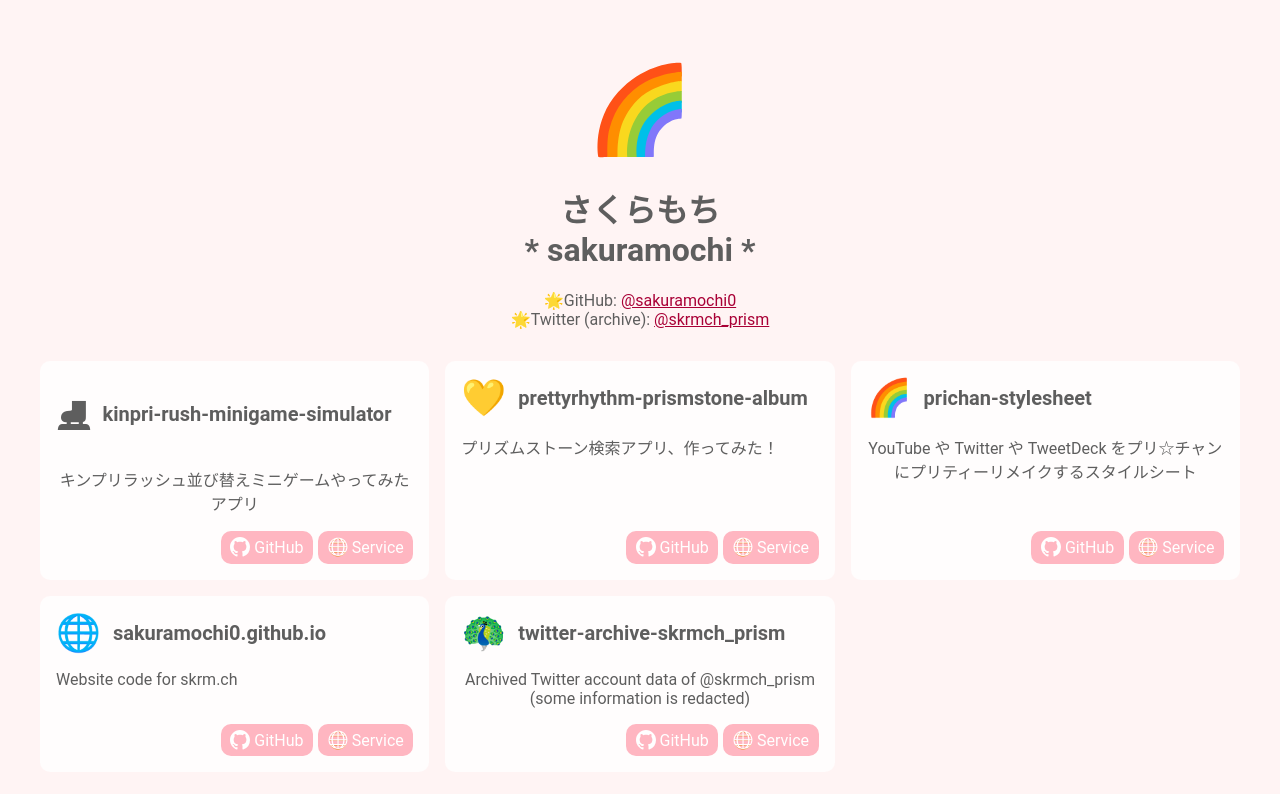
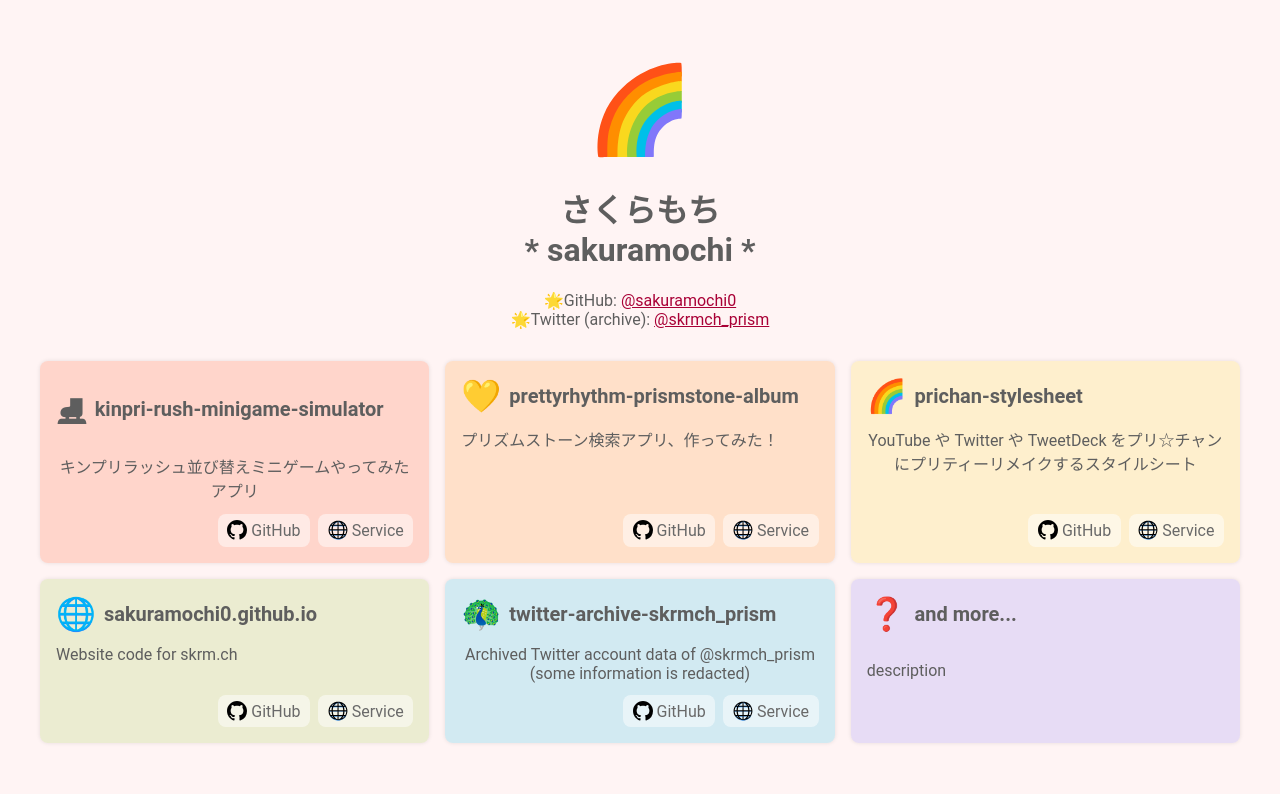
Before and after one commit to sakuramochi0/sakuramochi0.github.io, a Vue app: page / in a window 1280 px wide. Shown: the top 794 px of the page. Built offline with nearby package versions, Linux system fonts and the light colour scheme.

Commit message:
Make colors of cards rainbow

```diff
--- a/src/components/Home.vue
+++ b/src/components/Home.vue
@@ -49,9 +49,9 @@
         <span class="emoji">{{ repo.description.slice(0, 2) }}</span>
         {{ repo.name }}
       </div>
-      <div class="description">
-        <p>{{ repo.description.slice(2) }}</p>
-      </div>
+      <p class="description">
+        {{ repo.description.slice(2) }}
+      </p>
       <div class="buttons">
         <a class="button" :href="repo.html_url" target="_blank" rel="noopener">
           <img alt="GitHub icon" src="/src/assets/github.svg" />
@@ -63,14 +63,19 @@
         >
       </div>
     </div>
+    <div class="card">
+      <div class="title">
+        <span class="emoji">❓</span>
+        and more...
+      </div>
+      <div class="description">
+        <p>description</p>
+      </div>
+    </div>
   </div>
 </template>
 
 <style lang="scss">
-:root {
-  --snow: rgba(255, 255, 255, 0.8);
-}
-
 #app {
   font-family: Roboto, sans-serif;
   -webkit-font-smoothing: antialiased;
@@ -82,23 +87,6 @@
 
   a {
     color: #a90036;
-  }
-
-  .button {
-    background: lightpink;
-    border: none;
-    padding: 0.4rem 0.6rem;
-    border-radius: 10px;
-    color: white;
-    text-decoration: none;
-
-    &:hover {
-      background: #ffd5db;
-    }
-  }
-
-  .button + .button {
-    margin-left: 5px;
   }
 }
 
@@ -115,29 +103,49 @@
     grid-template-columns: 1fr;
   }
 
+  .card:nth-child(6n + 1) {
+    background: rgba(255, 91, 41, 0.2);
+  }
+  .card:nth-child(6n + 2) {
+    background: rgba(255, 147, 32, 0.2);
+  }
+  .card:nth-child(6n + 3) {
+    background: rgba(249, 218, 51, 0.2);
+  }
+  .card:nth-child(6n + 4) {
+    background: rgba(155, 205, 70, 0.2);
+  }
+  .card:nth-child(6n + 5) {
+    background: rgba(31, 194, 234, 0.2);
+  }
+  .card:nth-child(6n + 6) {
+    background: rgba(135, 126, 250, 0.2);
+  }
+
   .card {
     display: flex;
     flex-direction: column;
     align-items: flex-start;
     padding: 1rem;
-    border-radius: 10px;
-    background: var(--snow);
+    border-radius: 0.5rem;
+    box-shadow: 0 0 4px 0 rgb(0 0 0 / 10%);
 
     .title {
       display: flex;
       align-items: center;
-      font-size: 20px;
+      font-size: 1.25rem;
       font-weight: bold;
 
       .emoji {
-        margin-right: 12px;
-        font-size: 36px;
+        margin-right: 0.5rem;
+        font-size: 2rem;
       }
     }
 
     .description {
       align-items: start;
       flex-grow: 1;
+      margin-block: 0.75rem;
     }
 
     .buttons {
@@ -146,17 +154,26 @@
       .button {
         display: inline-flex;
         align-items: center;
+        padding: 0.4rem 0.6rem;
+        border-radius: 0.5rem;
+        text-decoration: none;
+        color: dimgray;
+        background: rgba(255, 255, 255, 0.5);
+
+        &:hover {
+          background: rgba(255, 255, 255, 0.75);
+        }
 
         img {
-          width: 20px;
+          width: 1.25rem;
           margin-right: 0.25em;
+        }
+      }
 
-          filter: invert(1);
-        }
+      .button + .button {
+        margin-left: 0.5rem;
       }
     }
   }
 }
-#card-container {
-}
 </style>
```
